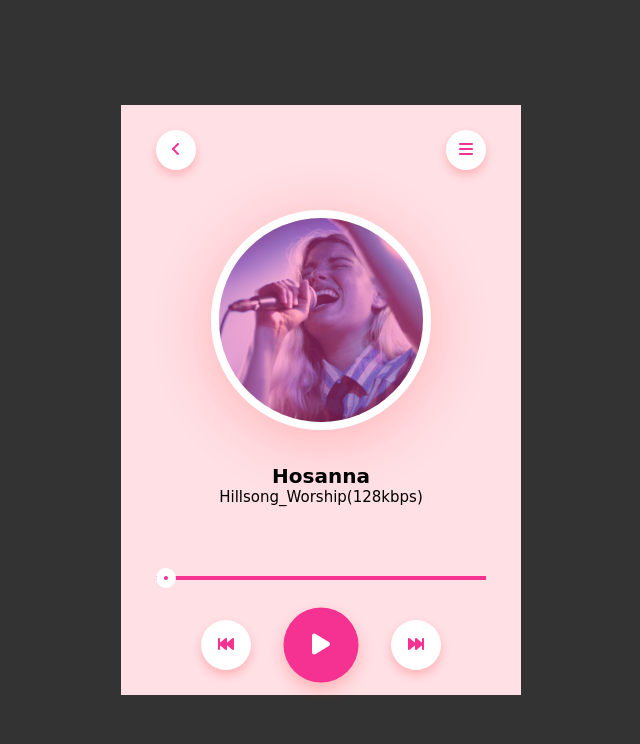
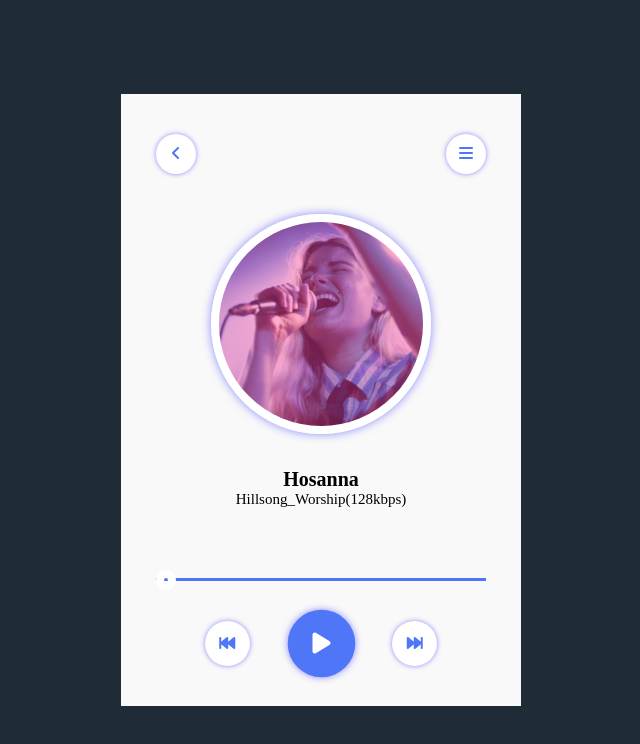
Before and after one commit to Promise-Digitals/musicplayer, a plain HTML site: page index.html in a window 1280 px wide. Shown: the whole page, without its empty margins (319-959 px from the left). Drawn offline with Linux system fonts and the light colour scheme.

Commit message:
Update style.css

```diff
--- a/style.css
+++ b/style.css
@@ -7,15 +7,15 @@
 .container{
     width: 100%;
     height: 100vh;
-    background: #333;
+    background: #1f2b37;
     display: flex;
     justify-content: center;
     align-items: center;
 }
 .player{
     width: 400px;
-    padding: 25px 35px;
-    background: #ffe0e5;
+    padding: 40px 35px;
+    background: #f9f9f9;
     text-align: center;
 }
 nav{
@@ -30,18 +30,18 @@
     background: #fff;
     text-align: center;
     line-height: 40px;
-    box-shadow: 0 5px 10px rgba(255, 26, 26, 0.22);
+    box-shadow: 0 0 5px rgba(26, 26, 255, 0.5);
     margin-bottom: 40px;
 }
 .circle i{
-    color: #f53192;
+    color: #4f76f6;
 }
 .feature-image{
     width: 220px;
     border: 8px solid #fff;
     border-radius: 50%;
     margin: 0 auto;
-    box-shadow: 0 10px 60px rgba(255, 26, 26, 0.22);
+    box-shadow: 0 0 10px rgba(26, 26, 255, 0.5);
 }
 
 .rotate{
@@ -58,16 +58,18 @@
 .title h1{
     font-size: 20px;
     font-weight: 600;
+    font-family: serif;
 }
 .title p{
     font-size: 15px;
+    font-family: serif;
 }
 #slide{
     -webkit-appearance: none;
     width: 100%;
-    height: 4px;
+    height: 3px;
     margin: 40px 0;
-    background: #f53192;
+    background: #4f76f6;
     cursor: pointer;
 }
 #slide::-webkit-slider-thumb{
@@ -82,16 +84,16 @@
     justify-content: space-evenly;
 }
 .controls div{
-    width: 50px;
-    height: 50px;
+    width: 45px;
+    height: 45px;
     border-radius: 50px;
     background: #fff;
-    color: #f53192;
-    line-height: 50px;
-    box-shadow: 0 5px 10px rgba(255, 26, 26, 0.22);
+    color: #4f76f6;
+    line-height: 45px;
+    box-shadow: 0 0 5px rgba(26, 26, 255, 0.5);
 }
 .controls div:nth-child(2){
     transform: scale(1.5);
-    background: #f53192;
+    background: #4f76f6;
     color: #fff;
 }
```
